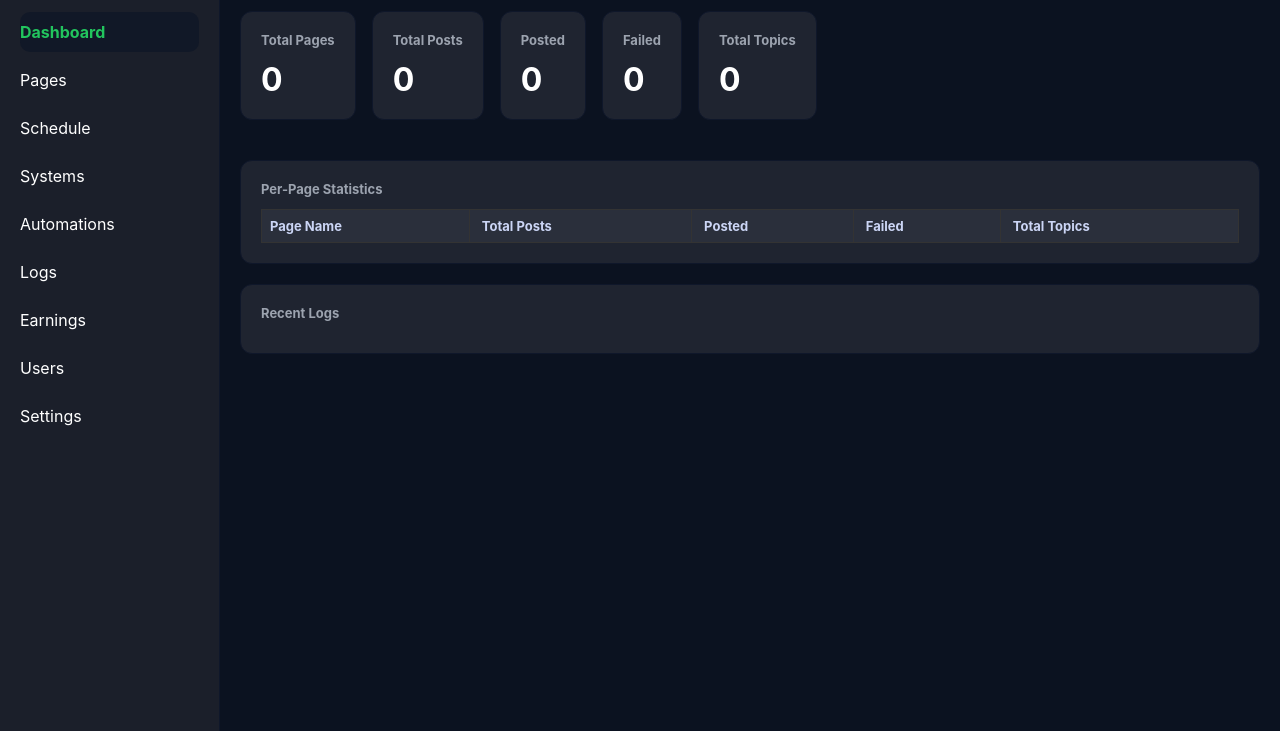
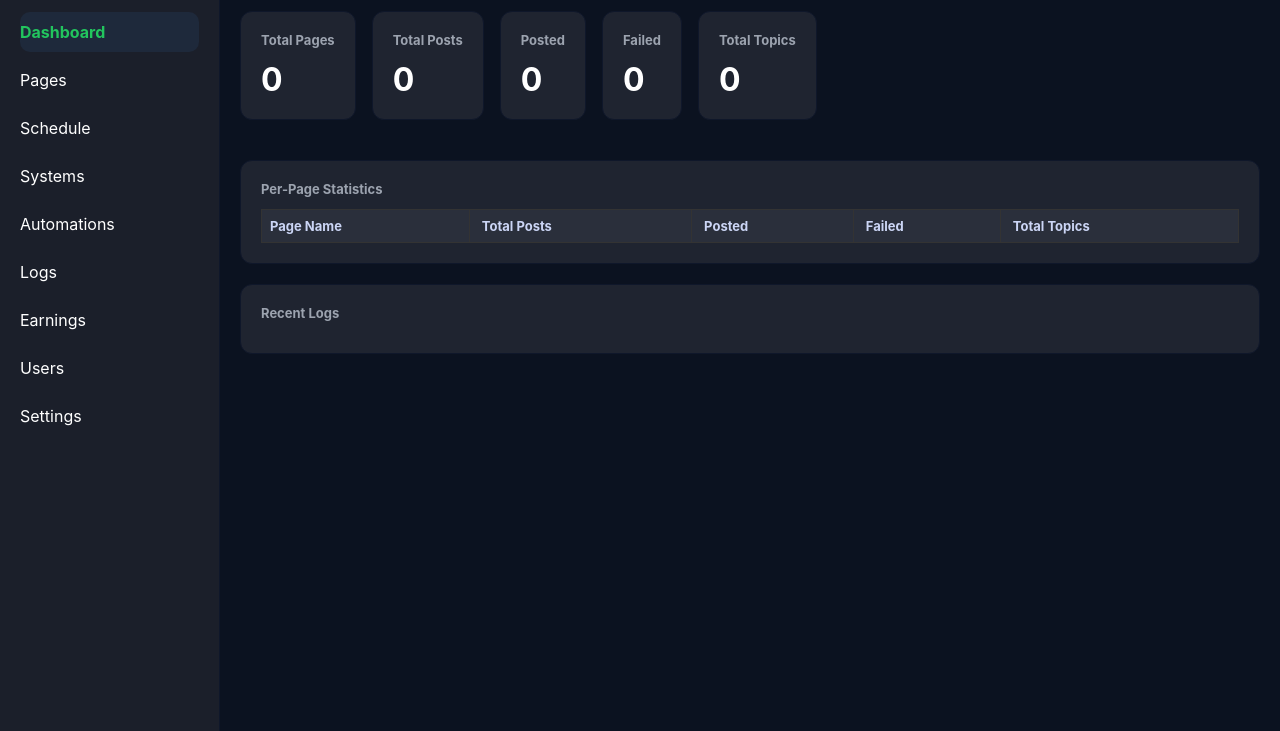
Before and after one commit to re178/mega-facebook-autoposter, a website: page public/index.html in a window 1280 px wide. Shown: the part 69-800 px from the top of the page. Drawn offline with Linux system fonts and the light colour scheme; no server answers.

Commit message:
Update CSS variables for background and colors

```diff
--- a/public/css/style.css
+++ b/public/css/style.css
@@ -1,8 +1,8 @@
 :root {
-  --bg:#020617;
-  --panel:#020617;
-  --card:#0b1220;
-  --soft:#111827;
+  --bg:#0b1120;
+  --panel:#0b1120;
+  --card:#172033;
+  --soft:#1e293b;
   --accent:#3b82f6;
   --info:#38bdf8;
   --warn:#f59e0b;
```
